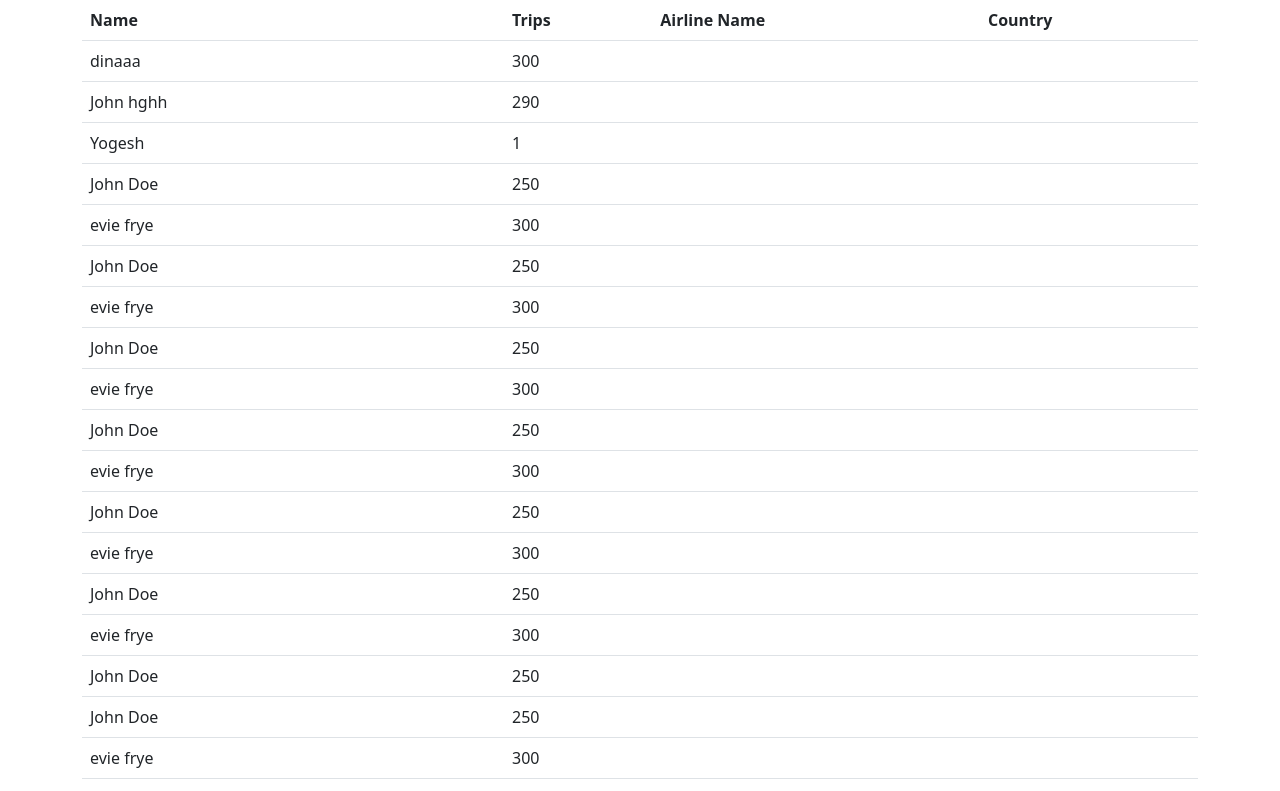
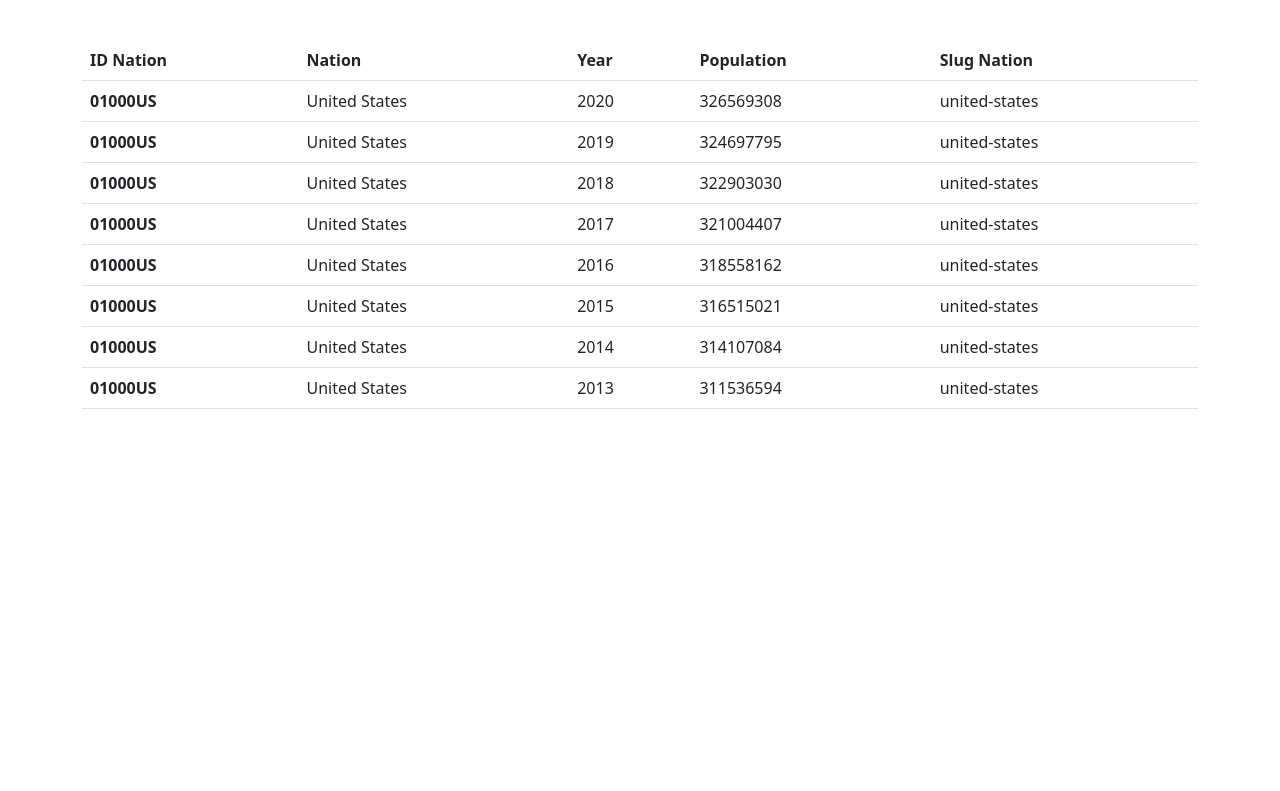
Before and after one commit to jeevaann1999/Apps-Angular, an Angular app: page / in a window 1280 px wide. Shown: the top 791 px of the page. Built offline with nearby package versions, Linux system fonts and the light colour scheme.

Commit message:
view public data

```diff
--- a/src/app/app.component.html
+++ b/src/app/app.component.html
@@ -1,2 +1,2 @@
-<app-view-passenger></app-view-passenger>
+<app-view-public-data></app-view-public-data>
 <router-outlet></router-outlet>
--- a/src/app/app.module.ts
+++ b/src/app/app.module.ts
@@ -4,11 +4,13 @@ import { BrowserModule } from '@angular/platform-browser';
 import { AppRoutingModule } from './app-routing.module';
 import { AppComponent } from './app.component';
 import { ViewPassengerComponent } from './view-passenger/view-passenger.component';
+import { ViewPublicDataComponent } from './view-public-data/view-public-data.component';
 
 @NgModule({
   declarations: [
     AppComponent,
-    ViewPassengerComponent
+    ViewPassengerComponent,
+    ViewPublicDataComponent
   ],
   imports: [
     BrowserModule,
--- a/src/app/view-passenger/view-passenger.component.html
+++ b/src/app/view-passenger/view-passenger.component.html
@@ -14,8 +14,8 @@
                   <tr *ngFor="let i of passenger.data">
                     <td>{{i.name}}</td>
                     <td>{{i.trips}}</td>
-                    <td>{{i.airline.name}}</td>
-                    <td>{{i.airline.country}}</td>
+                    <td>{{i.airline[0].name}}</td>
+                    <td>{{i.airline[0].country}}</td>
                   </tr>
                 </tbody>
               </table>
--- /dev/null
+++ b/src/app/view-public-data/view-public-data.component.html
@@ -0,0 +1,30 @@
+<div class="container">
+    <div class="row">
+        <div class="col col-12 col-sm-12 col-md-12 col-lg-12 col-xl-12 col-xxl-12">
+            <div class="row g-3 mt-4">
+                <div class="col col-12 col-sm-12 col-md-12 col-lg-12 col-xl-12 col-xxl-12">
+                    <table class="table">
+                        <thead>
+                          <tr>
+                            <th scope="col">ID Nation</th>
+                            <th scope="col">Nation</th>
+                            <th scope="col">Year</th>
+                            <th scope="col">Population</th>
+                            <th scope="col">Slug Nation</th>
+                          </tr>
+                        </thead>
+                        <tbody>
+                          <tr *ngFor="let i of pub.data">
+                            <th>{{i['ID Nation']}}</th>
+                            <td>{{i.Nation}}</td>
+                            <td>{{i.Year}}</td>
+                            <td>{{i.Population}}</td>
+                            <td>{{i['Slug Nation']}}</td>
+                          </tr>
+                        </tbody>
+                      </table>
+                </div>
+            </div>
+        </div>
+    </div>
+</div>
```
Also changed, not shown: src/app/view-public-data/view-public-data.component.ts (added, +10 -0 lines), src/app/view-public-data/view-public-data.component.css (added).
